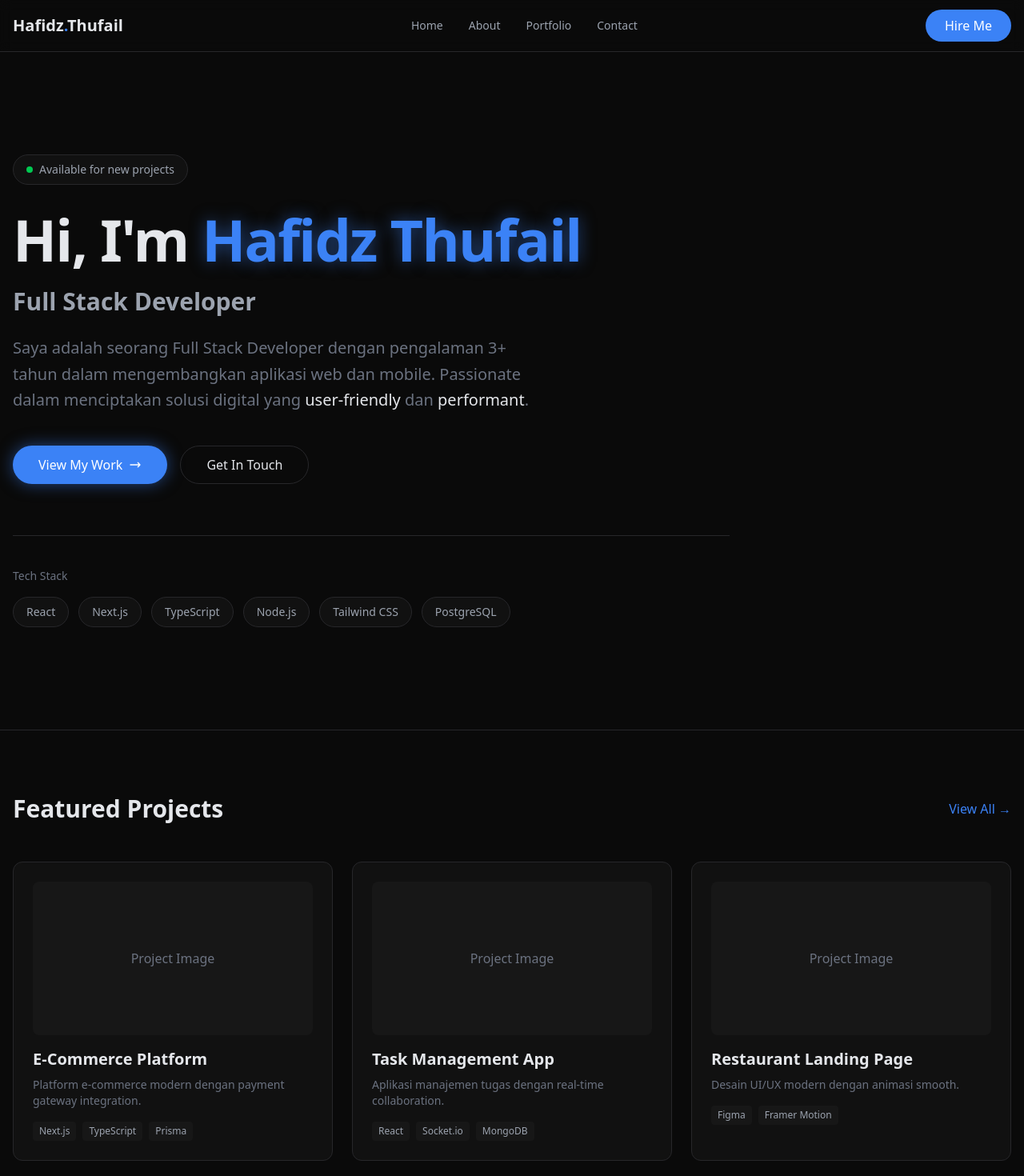
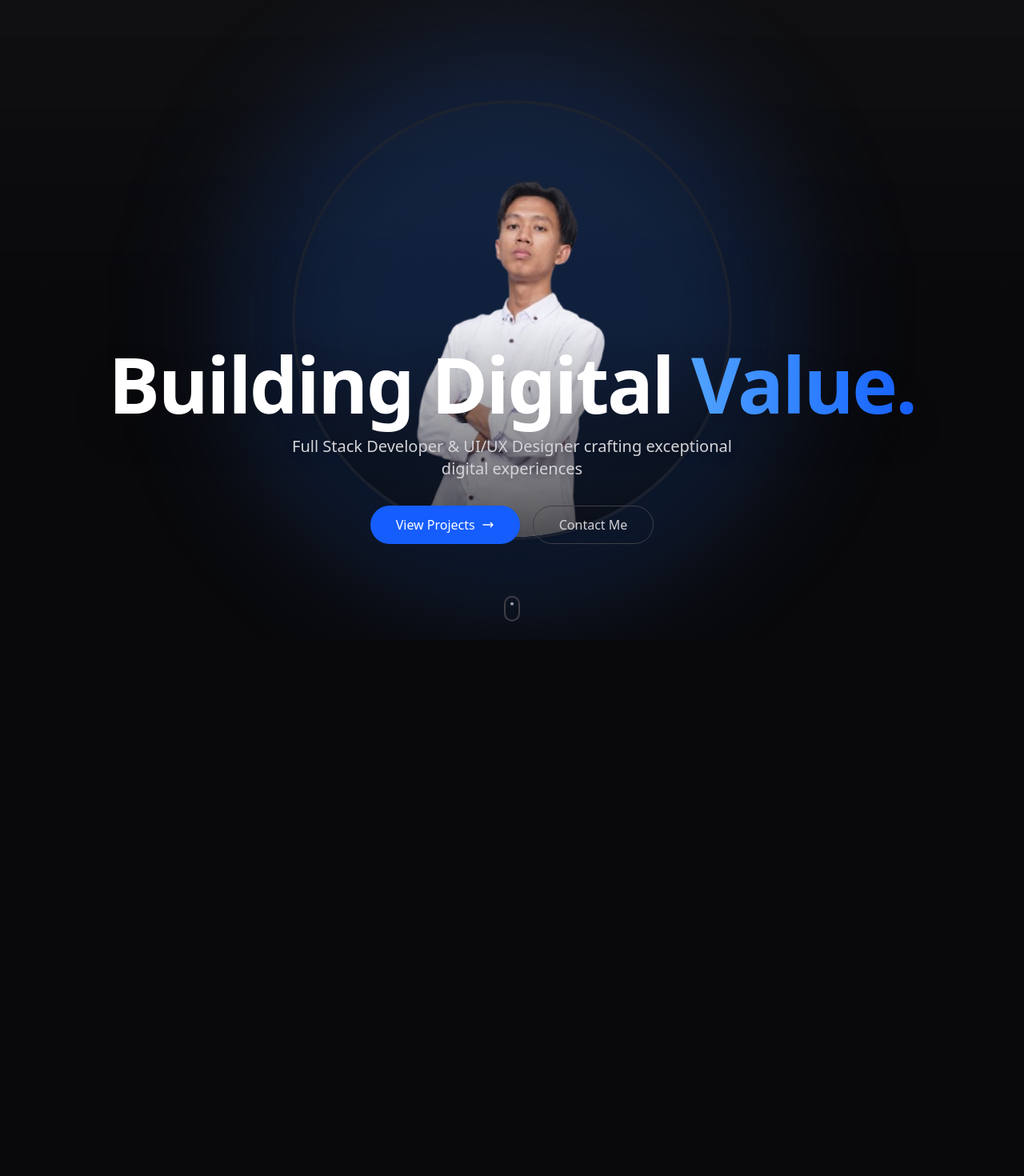
Before and after one commit to HafidzThufail22/Portofolio-V2, a Next.js app: page / in a window 1280 px wide. Shown: the top 1470 px of the page at 80% size. Built offline with nearby package versions, Linux system fonts and the light colour scheme.

Commit message:
feat: integrate Hero section into main page

```diff
--- a/app/page.tsx
+++ b/app/page.tsx
@@ -1,179 +1,92 @@
+import { Hero } from "@/components/sections";
 import Link from "next/link";
-import { navigationItems } from "./_data";
 
 export default function Home() {
   return (
-    <div className="min-h-screen bg-background">
-      {/* Navbar */}
-      <header className="sticky top-0 z-50 w-full border-b border-border bg-background/95 backdrop-blur supports-[backdrop-filter]:bg-background/60">
-        <div className="container mx-auto flex h-16 items-center justify-between px-4">
-          <Link href="/" className="text-xl font-bold text-foreground hover:text-primary transition-colors">
-            Hafidz<span className="text-primary">.</span>Thufail
-          </Link>
-          <nav className="hidden md:flex items-center space-x-8">
-            {navigationItems.map((item) => (
-              <Link
-                key={item.href}
-                href={item.href}
-                className="text-sm font-medium text-foreground-muted hover:text-foreground transition-colors"
-              >
-                {item.label}
-              </Link>
-            ))}
-          </nav>
-          <Link
-            href="/contact"
-            className="hidden md:inline-flex h-10 px-6 items-center justify-center rounded-full bg-primary text-white font-medium hover:bg-primary-hover transition-colors hover-glow"
-          >
-            Hire Me
-          </Link>
-        </div>
-      </header>
-
-      {/* Hero Section */}
-      <section className="container mx-auto px-4 py-20 md:py-32">
-        <div className="max-w-4xl">
-          {/* Status Badge */}
-          <div className="inline-flex items-center gap-2 px-4 py-2 rounded-full bg-background-secondary border border-border mb-8">
-            <span className="relative flex h-2 w-2">
-              <span className="animate-ping absolute inline-flex h-full w-full rounded-full bg-green-400 opacity-75"></span>
-              <span className="relative inline-flex rounded-full h-2 w-2 bg-green-500"></span>
-            </span>
-            <span className="text-sm text-foreground-muted">Available for new projects</span>
-          </div>
-
-          {/* Main Heading */}
-          <h1 className="text-4xl md:text-6xl lg:text-7xl font-bold tracking-tight mb-6">
-            <span className="text-foreground">Hi, I&apos;m </span>
-            <span className="text-primary text-glow">Hafidz Thufail</span>
-          </h1>
-
-          <h2 className="text-2xl md:text-3xl font-semibold text-foreground-muted mb-6">
-            Full Stack Developer
-          </h2>
-
-          <p className="text-lg md:text-xl text-foreground-subtle max-w-2xl mb-10 leading-relaxed">
-            Saya adalah seorang Full Stack Developer dengan pengalaman 3+ tahun dalam
-            mengembangkan aplikasi web dan mobile. Passionate dalam menciptakan
-            solusi digital yang <span className="text-foreground">user-friendly</span> dan <span className="text-foreground">performant</span>.
-          </p>
-
-          {/* CTA Buttons */}
-          <div className="flex flex-col sm:flex-row gap-4">
-            <Link
-              href="/portfolio"
-              className="inline-flex h-12 px-8 items-center justify-center rounded-full bg-primary text-white font-medium hover:bg-primary-hover transition-all glow-primary hover:shadow-glow-md"
-            >
-              View My Work
-              <svg className="ml-2 h-4 w-4" fill="none" stroke="currentColor" viewBox="0 0 24 24">
-                <path strokeLinecap="round" strokeLinejoin="round" strokeWidth={2} d="M17 8l4 4m0 0l-4 4m4-4H3" />
-              </svg>
-            </Link>
-            <Link
-              href="/contact"
-              className="inline-flex h-12 px-8 items-center justify-center rounded-full border border-border text-foreground font-medium hover:bg-background-secondary transition-colors"
-            >
-              Get In Touch
-            </Link>
-          </div>
-
-          {/* Tech Stack */}
-          <div className="mt-16 pt-10 border-t border-border">
-            <p className="text-sm text-foreground-subtle mb-4">Tech Stack</p>
-            <div className="flex flex-wrap gap-3">
-              {["React", "Next.js", "TypeScript", "Node.js", "Tailwind CSS", "PostgreSQL"].map((tech) => (
-                <span
-                  key={tech}
-                  className="px-4 py-2 rounded-full bg-background-secondary border border-border text-sm text-foreground-muted hover:border-primary hover:text-foreground transition-colors"
-                >
-                  {tech}
-                </span>
-              ))}
-            </div>
-          </div>
-        </div>
-      </section>
+    <div className="min-h-screen bg-zinc-950">
+      {/* Hero Section with Intro Animation */}
+      <Hero />
 
       {/* Featured Projects Section */}
-      <section className="container mx-auto px-4 py-20 border-t border-border">
+      <section id="projects" className="container mx-auto px-4 py-20 border-t border-zinc-800">
         <div className="flex items-center justify-between mb-12">
-          <h2 className="text-3xl font-bold text-foreground">Featured Projects</h2>
-          <Link href="/portfolio" className="text-primary hover:underline">
+          <h2 className="text-3xl font-bold text-zinc-100">Featured Projects</h2>
+          <Link href="/portfolio" className="text-blue-500 hover:underline">
             View All →
           </Link>
         </div>
 
         <div className="grid md:grid-cols-2 lg:grid-cols-3 gap-6">
           {/* Project Card 1 */}
-          <div className="group rounded-xl border border-border bg-background-secondary p-6 hover:border-primary/50 transition-all hover-glow">
-            <div className="h-48 rounded-lg bg-background-tertiary mb-4 flex items-center justify-center">
-              <span className="text-foreground-subtle">Project Image</span>
+          <div className="group rounded-xl border border-zinc-800 bg-zinc-900/50 p-6 hover:border-blue-500/50 transition-all hover:shadow-[0_0_30px_rgba(59,130,246,0.1)]">
+            <div className="h-48 rounded-lg bg-zinc-800 mb-4 flex items-center justify-center">
+              <span className="text-zinc-500">Project Image</span>
             </div>
-            <h3 className="text-xl font-semibold text-foreground mb-2 group-hover:text-primary transition-colors">
+            <h3 className="text-xl font-semibold text-zinc-100 mb-2 group-hover:text-blue-400 transition-colors">
               E-Commerce Platform
             </h3>
-            <p className="text-foreground-subtle text-sm mb-4">
+            <p className="text-zinc-400 text-sm mb-4">
               Platform e-commerce modern dengan payment gateway integration.
             </p>
             <div className="flex flex-wrap gap-2">
-              <span className="px-2 py-1 text-xs rounded bg-background-tertiary text-foreground-muted">Next.js</span>
-              <span className="px-2 py-1 text-xs rounded bg-background-tertiary text-foreground-muted">TypeScript</span>
-              <span className="px-2 py-1 text-xs rounded bg-background-tertiary text-foreground-muted">Prisma</span>
+              <span className="px-2 py-1 text-xs rounded bg-zinc-800 text-zinc-400">Next.js</span>
+              <span className="px-2 py-1 text-xs rounded bg-zinc-800 text-zinc-400">TypeScript</span>
+              <span className="px-2 py-1 text-xs rounded bg-zinc-800 text-zinc-400">Prisma</span>
             </div>
           </div>
 
           {/* Project Card 2 */}
-          <div className="group rounded-xl border border-border bg-background-secondary p-6 hover:border-primary/50 transition-all hover-glow">
-            <div className="h-48 rounded-lg bg-background-tertiary mb-4 flex items-center justify-center">
-              <span className="text-foreground-subtle">Project Image</span>
+          <div className="group rounded-xl border border-zinc-800 bg-zinc-900/50 p-6 hover:border-blue-500/50 transition-all hover:shadow-[0_0_30px_rgba(59,130,246,0.1)]">
+            <div className="h-48 rounded-lg bg-zinc-800 mb-4 flex items-center justify-center">
+              <span className="text-zinc-500">Project Image</span>
             </div>
-            <h3 className="text-xl font-semibold text-foreground mb-2 group-hover:text-primary transition-colors">
+            <h3 className="text-xl font-semibold text-zinc-100 mb-2 group-hover:text-blue-400 transition-colors">
               Task Management App
             </h3>
-            <p className="text-foreground-subtle text-sm mb-4">
+            <p className="text-zinc-400 text-sm mb-4">
               Aplikasi manajemen tugas dengan real-time collaboration.
             </p>
             <div className="flex flex-wrap gap-2">
-              <span className="px-2 py-1 text-xs rounded bg-background-tertiary text-foreground-muted">React</span>
-              <span className="px-2 py-1 text-xs rounded bg-background-tertiary text-foreground-muted">Socket.io</span>
-              <span className="px-2 py-1 text-xs rounded bg-background-tertiary text-foreground-muted">MongoDB</span>
+              <span className="px-2 py-1 text-xs rounded bg-zinc-800 text-zinc-400">React</span>
+              <span className="px-2 py-1 text-xs rounded bg-zinc-800 text-zinc-400">Socket.io</span>
+              <span className="px-2 py-1 text-xs rounded bg-zinc-800 text-zinc-400">MongoDB</span>
             </div>
           </div>
 
           {/* Project Card 3 */}
-          <div className="group rounded-xl border border-border bg-background-secondary p-6 hover:border-primary/50 transition-all hover-glow">
-            <div className="h-48 rounded-lg bg-background-tertiary mb-4 flex items-center justify-center">
-              <span className="text-foreground-subtle">Project Image</span>
+          <div className="group rounded-xl border border-zinc-800 bg-zinc-900/50 p-6 hover:border-blue-500/50 transition-all hover:shadow-[0_0_30px_rgba(59,130,246,0.1)]">
+            <div className="h-48 rounded-lg bg-zinc-800 mb-4 flex items-center justify-center">
+              <span className="text-zinc-500">Project Image</span>
             </div>
-            <h3 className="text-xl font-semibold text-foreground mb-2 group-hover:text-primary transition-colors">
+            <h3 className="text-xl font-semibold text-zinc-100 mb-2 group-hover:text-blue-400 transition-colors">
               Restaurant Landing Page
             </h3>
-            <p className="text-foreground-subtle text-sm mb-4">
+            <p className="text-zinc-400 text-sm mb-4">
               Desain UI/UX modern dengan animasi smooth.
             </p>
             <div className="flex flex-wrap gap-2">
-              <span className="px-2 py-1 text-xs rounded bg-background-tertiary text-foreground-muted">Figma</span>
-              <span className="px-2 py-1 text-xs rounded bg-background-tertiary text-foreground-muted">Framer Motion</span>
+              <span className="px-2 py-1 text-xs rounded bg-zinc-800 text-zinc-400">Figma</span>
+              <span className="px-2 py-1 text-xs rounded bg-zinc-800 text-zinc-400">Framer Motion</span>
             </div>
           </div>
         </div>
       </section>
 
       {/* Footer */}
-      <footer className="border-t border-border bg-background-secondary">
+      <footer className="border-t border-zinc-800 bg-zinc-900/50">
         <div className="container mx-auto px-4 py-12">
           <div className="flex flex-col md:flex-row items-center justify-between gap-4">
-            <p className="text-foreground-subtle text-sm">
-              © 2024 John Doe. All rights reserved.
+            <p className="text-zinc-500 text-sm">
+              © 2024 Wira. All rights reserved.
             </p>
             <div className="flex items-center gap-6">
-              <a href="https://github.com" target="_blank" rel="noopener noreferrer" className="text-foreground-subtle hover:text-foreground transition-colors">
+              <a href="https://github.com" target="_blank" rel="noopener noreferrer" className="text-zinc-500 hover:text-zinc-100 transition-colors">
                 GitHub
               </a>
-              <a href="https://linkedin.com" target="_blank" rel="noopener noreferrer" className="text-foreground-subtle hover:text-foreground transition-colors">
+              <a href="https://linkedin.com" target="_blank" rel="noopener noreferrer" className="text-zinc-500 hover:text-zinc-100 transition-colors">
                 LinkedIn
               </a>
-              <a href="https://twitter.com" target="_blank" rel="noopener noreferrer" className="text-foreground-subtle hover:text-foreground transition-colors">
+              <a href="https://twitter.com" target="_blank" rel="noopener noreferrer" className="text-zinc-500 hover:text-zinc-100 transition-colors">
                 Twitter
               </a>
             </div>
```
